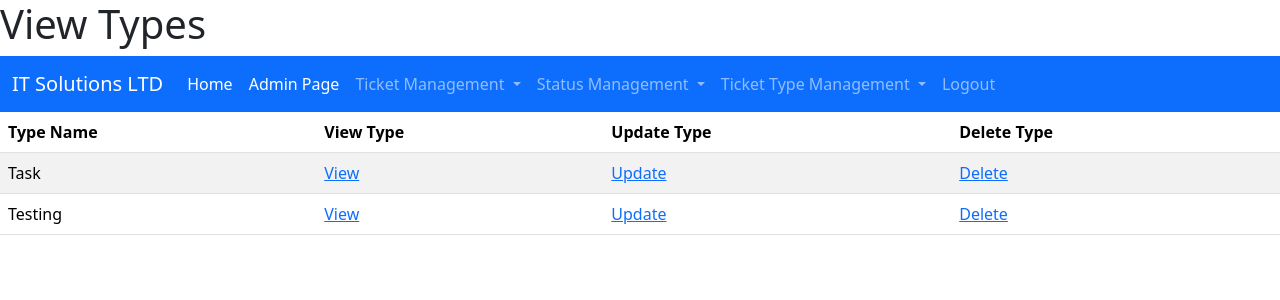
After one commit to Stylie777/SoftwareEngineeringL5, a Django app: page /view_types/ in a window 1280 px wide. The commit adds this page. Shown: the top 300 px of the page. Run offline with Django 4.2, Linux system fonts and the light colour scheme; a user stored in the database is signed in; data comes from the database, SQL or seed files in the repository.

Commit message:
ticket-type: Add pages for viewing all types and individual types
Signed-off-by: Jack Styles <jackstyles320@gmail.com>

```diff
--- a/assignment/assignment/assignment/urls.py
+++ b/assignment/assignment/assignment/urls.py
@@ -34,6 +34,8 @@ urlpatterns = [
     path("view_ticket/<int:id>", views.ViewTicket, name="View Ticket"),
     path("view_statuses/", views.ViewStatuses, name="View Statuses"),
     path("view_status/<str:status_name>", views.ViewStatus, name="View Status"),
+    path("view_types/", views.ViewTypes, name="View Types"),
+    path("view_type/<str:type_name>", views.ViewType, name="View Type"),
 ]
 
 urlpatterns +=staticfiles_urlpatterns()
--- a/assignment/assignment/myapp/templates/myapp/base.html
+++ b/assignment/assignment/myapp/templates/myapp/base.html
@@ -65,6 +65,9 @@
                                         <li>
                                             <a class="dropdown-item" href="/create_ticket_type">Create Ticket Type</a>
                                         </li>
+                                        <li>
+                                            <a class="dropdown-item" href="/view_types">View Types</a>
+                                        </li>
                                     </ul>
                                 </li>
                                 <li class="nav-item">
--- /dev/null
+++ b/assignment/assignment/myapp/templates/myapp/display_types.html
@@ -0,0 +1,30 @@
+{% extends "myapp/base.html" %}
+{% block title %}
+<h1>View Types</h1>
+{% endblock %}
+{% block content %}
+    <table class="table table-striped">
+        <thead>
+            <tr>
+                <th>Type Name</th>
+                <th>View Type</th>
+                <th>Update Type</th>
+                {% if user.is_superuser %}
+                <th> Delete Type</th>
+                {% endif %}
+            </tr>
+        </thead>
+        <tbody>
+            {% for type in types %}
+                <tr scope="row">
+                    <td> {{type.type_name}} </td>
+                    <td> <a href="/view_type/{{type.type_name}}"> View </a> </td>
+                    <td> <a href="/update_type/{{type.type_name}}"> Update </a> </td>
+                    {% if user.is_superuser %}
+                    <td> <a href="/delete_type/{{type.type_name}}"> Delete </a> </td>
+                    {% endif %}
+                </tr>
+            {% endfor %}
+        </tbody>
+    </table>
+{% endblock %}
--- a/assignment/assignment/myapp/views.py
+++ b/assignment/assignment/myapp/views.py
@@ -5,7 +5,7 @@ from django.contrib import messages
 from django.contrib.auth.forms import AuthenticationForm
 from django.contrib.auth.decorators import login_required
 import re, datetime
-from .models import Ticket, Status
+from .models import Ticket, Status, TicketType
 
 def HomePage(request):
     return render(request, "myapp/home.html")
@@ -100,3 +100,17 @@ def ViewStatus(request, status_name):
     status_name.replace("%20", " ")
     status = Status.objects.get(status_name=status_name)
     return render(request, "myapp/display_status.html", {"status": status})
+
+@login_required(login_url="/login")
+def ViewTypes(request):
+    types = TicketType.objects.all()
+    return render(request, "myapp/display_types.html", {"types": types})
+
+@login_required(login_url="/login")
+def ViewType(request, type_name):
+    try:
+        type_name.replace("%20", " ")
+    except:
+        pass
+    type = TicketType.objects.get(type_name=type_name)
+    return render(request, "myapp/display_type.html", {"type": type})
```
Also changed, not shown: assignment/assignment/myapp/templates/myapp/display_type.html (added, +26 -0 lines).
